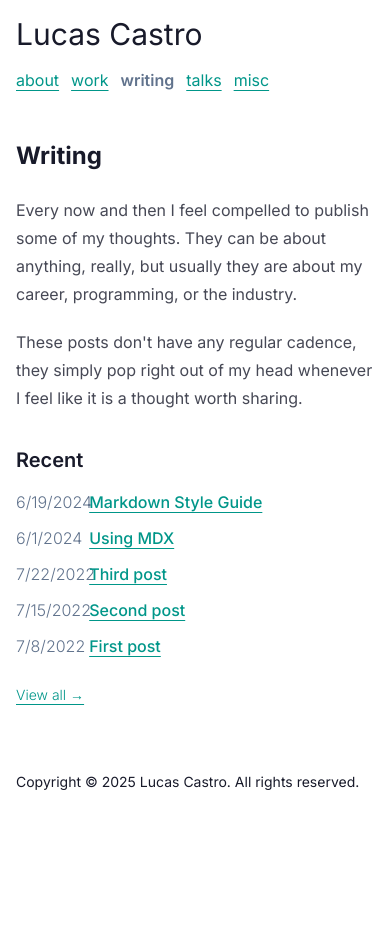
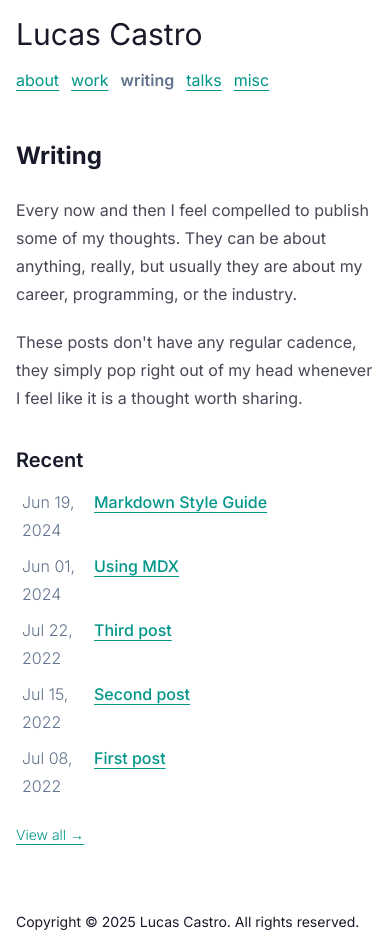
Before and after one commit to lucasamonrc/website, an Astro site: page /writing in a window 390 px wide. Before the commit the page ends 844 px from the top, so only its background shows below. Built offline with nearby package versions, Linux system fonts and the light colour scheme; Astro itself is replaced by a stand-in of ours.

Commit message:
Convert react components into astro components

```diff
--- /dev/null
+++ b/src/components/Footer.astro
@@ -0,0 +1,3 @@
+<footer class="mt-16 sm:text-center text-sm">
+  Copyright &copy; {new Date().getFullYear()} Lucas Castro. All rights reserved.
+</footer>
--- a/src/components/Footer.tsx
+++ /dev/null
@@ -1,8 +0,0 @@
-export default function Footer() {
-  return (
-    <footer className="mt-16 sm:text-center text-sm">
-      Copyright &copy; {new Date().getFullYear()} Lucas Castro. All rights
-      reserved.
-    </footer>
-  );
-}
--- /dev/null
+++ b/src/components/PostEntry.astro
@@ -0,0 +1,24 @@
+---
+interface Props {
+  date: Date;
+  title: string;
+  slug: string;
+}
+
+const { date, title, slug } = Astro.props;
+---
+
+<li class="grid grid-cols-5 gap-x-2">
+  <span class="font-light text-secondary"
+    >{
+      date.toLocaleDateString("en-US", {
+        year: "numeric",
+        day: "2-digit",
+        month: "short",
+      })
+    }</span
+  >
+  <a href={`/writing/${slug}`} class="col-span-4">
+    {title}
+  </a>
+</li>
--- a/src/components/PostEntry.tsx
+++ /dev/null
@@ -1,16 +0,0 @@
-interface PostEntryProps {
-  date: string;
-  title: string;
-  url: string;
-}
-
-export function PostEntry({ date, title, url }: PostEntryProps) {
-  return (
-    <li className="grid grid-cols-5 gap-x-2">
-      <span className="font-light text-secondary">{date}</span>
-      <a href={url} className="col-span-4">
-        {title}
-      </a>
-    </li>
-  );
-}
--- a/src/layouts/Root.astro
+++ b/src/layouts/Root.astro
@@ -1,9 +1,9 @@
 ---
 import BaseHead from "../components/BaseHead.astro";
 import { SITE_DESCRIPTION, SITE_TITLE } from "../consts";
-import Footer from "../components/Footer";
 import TopNavigation from "../components/TopNavigation.astro";
 import SideNavigation from "../components/SideNavigation.astro";
+import Footer from "../components/Footer.astro";
 
 interface Props {
   title?: string;
--- a/src/pages/writing/index.astro
+++ b/src/pages/writing/index.astro
@@ -1,7 +1,7 @@
 ---
 import { getCollection } from "astro:content";
 import Root from "../../layouts/Root.astro";
-import { PostEntry } from "../../components/PostEntry";
+import PostEntry from "../../components/PostEntry.astro";
 
 const posts = (await getCollection("blog")).sort(
   (a, b) => b.data.pubDate.valueOf() - a.data.pubDate.valueOf()
@@ -32,9 +32,9 @@ const posts = (await getCollection("blog")).sort(
     {
       posts.map((post) => (
         <PostEntry
-          date={post.data.pubDate.toLocaleDateString()}
+          date={post.data.pubDate}
           title={post.data.title}
-          url={`/writing/${post.id}`}
+          slug={post.id}
         />
       ))
     }
```
